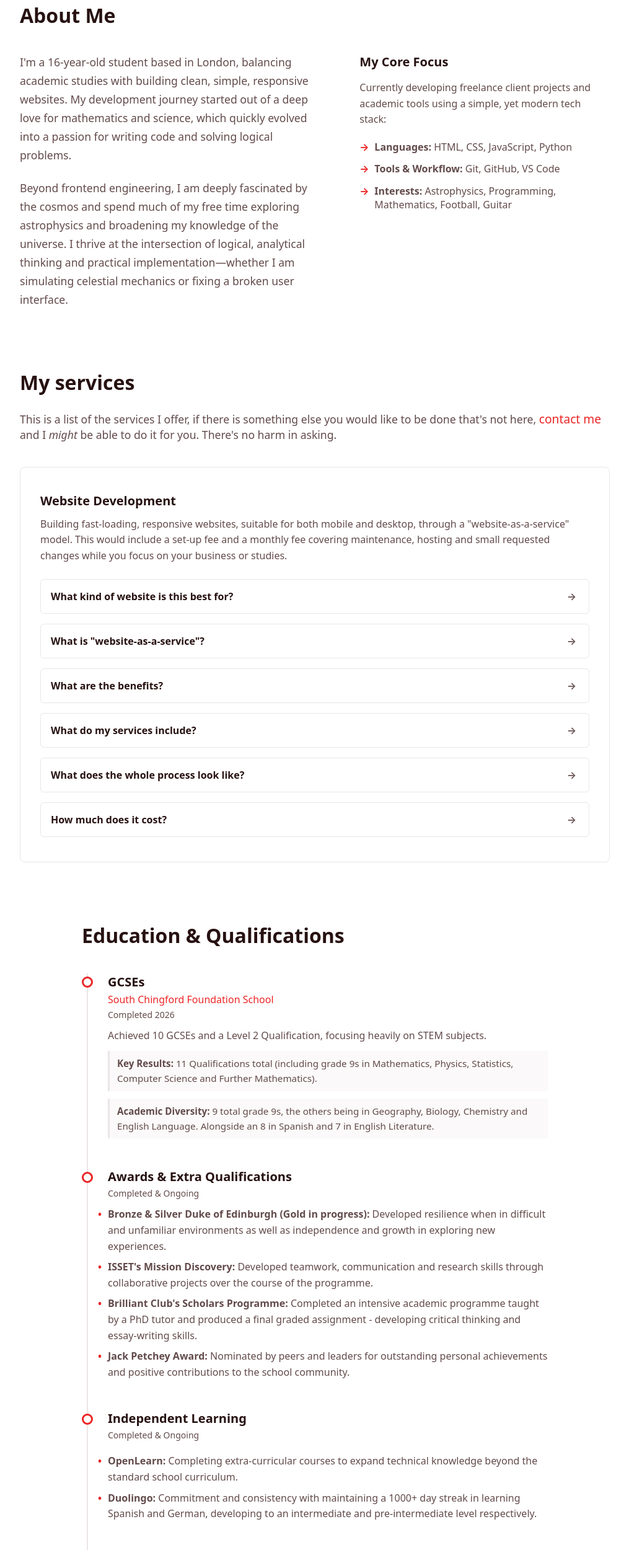
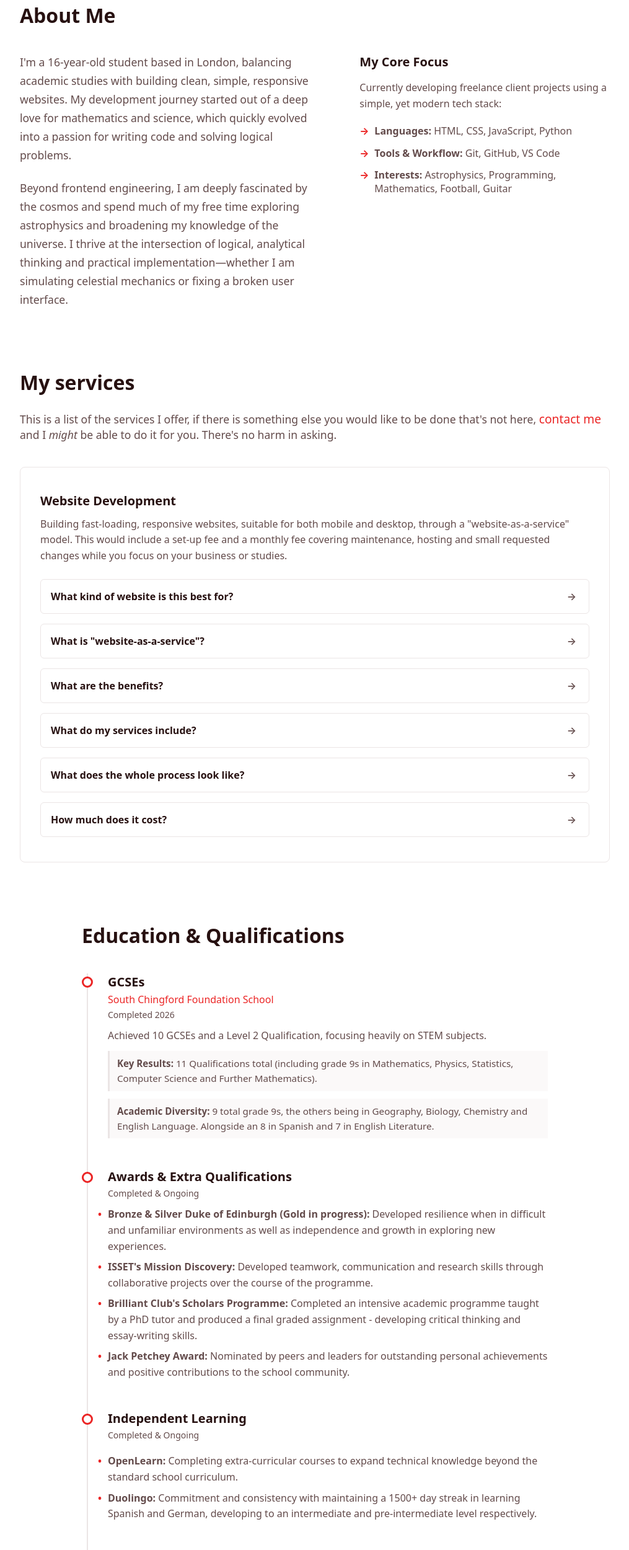
Before and after one commit to christiangeorgiou17/christiangeorgiou.com, a plain HTML site: page src/index.html in a window 1280 px wide. Shown: the part 893-3393 px from the top of the page at 62% size, without its empty margins (132-1147 px from the left). Drawn offline with Linux system fonts and the light colour scheme.

Commit message:
Core Focus & Duolingo Tweak
Removed "academic tools" from what I make in my core focus section and updated 1000+ to 1500+ day streak, as I will achieve that tomorrow.

```diff
--- a/src/index.html
+++ b/src/index.html
@@ -43,7 +43,7 @@
 
                 <div class="about-skills">
                     <h3>My Core Focus</h3>
-                    <p class="skills-intro">Currently developing freelance client projects and academic tools using a simple, yet modern tech stack:</p>
+                    <p class="skills-intro">Currently developing freelance client projects using a simple, yet modern tech stack:</p>
                     <ul class="skills-list">
                         <li><strong>Languages:</strong> HTML, CSS, JavaScript, Python</li>
                         <li><strong>Tools &amp; Workflow:</strong> Git, GitHub, VS Code</li>
@@ -156,7 +156,7 @@
                         <p class="before-achievements-list"></p>
                         <ul class="achievements-list">
                             <li><a href="https://www.open.edu/openlearn/profiles/zr649088" target="_blank" rel="noopener"><strong>OpenLearn:</strong></a> Completing extra-curricular courses to expand technical knowledge beyond the standard school curriculum.</li>
-                            <li><a href="https://www.duolingo.com/profile/M2A630" target="_blank" rel="noopener noreferrer"><strong>Duolingo:</strong></a> Commitment and consistency with maintaining a 1000+ day streak in learning Spanish and German, developing to an intermediate and pre-intermediate level respectively.</li>
+                            <li><a href="https://www.duolingo.com/profile/M2A630" target="_blank" rel="noopener noreferrer"><strong>Duolingo:</strong></a> Commitment and consistency with maintaining a 1500+ day streak in learning Spanish and German, developing to an intermediate and pre-intermediate level respectively.</li>
                         </ul>
                     </div>
                 </article>
```
